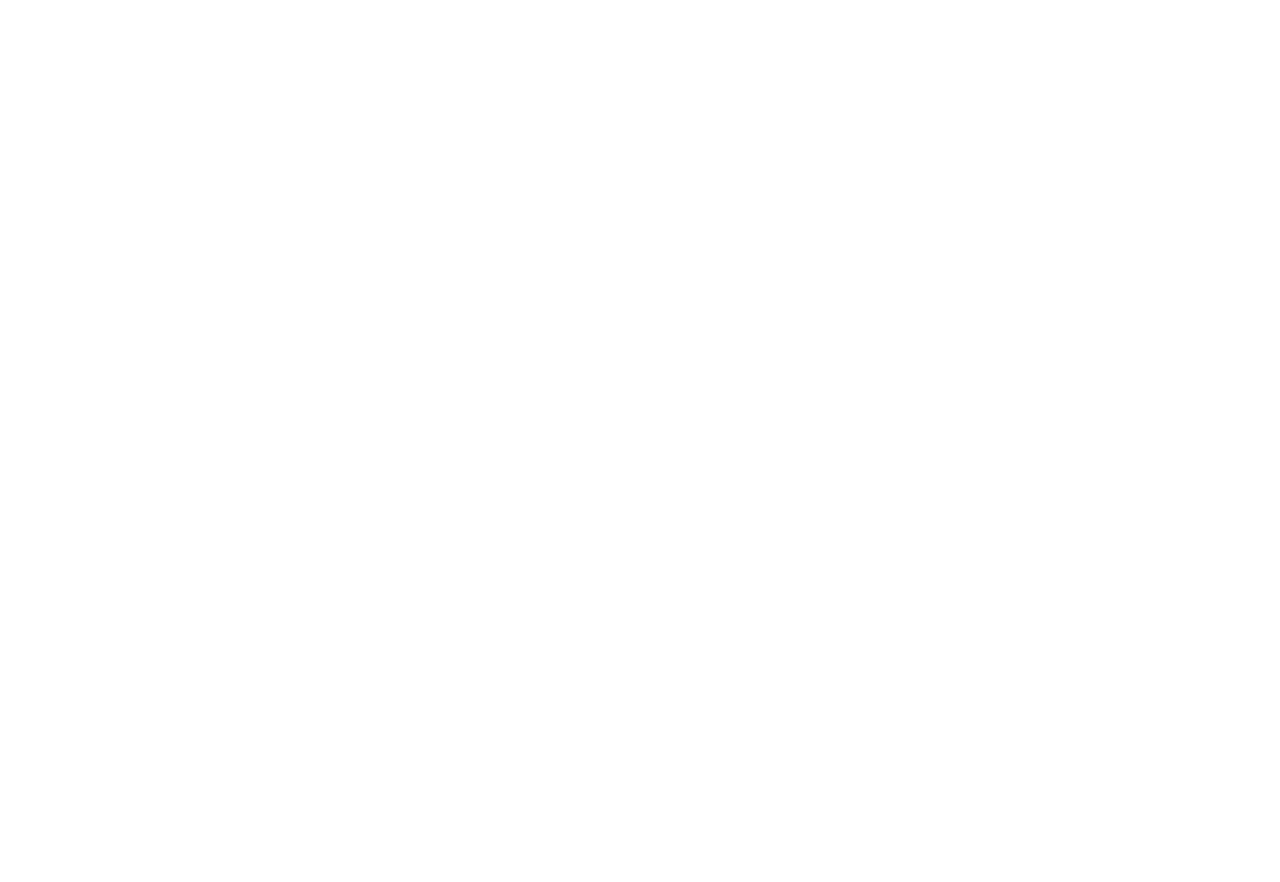
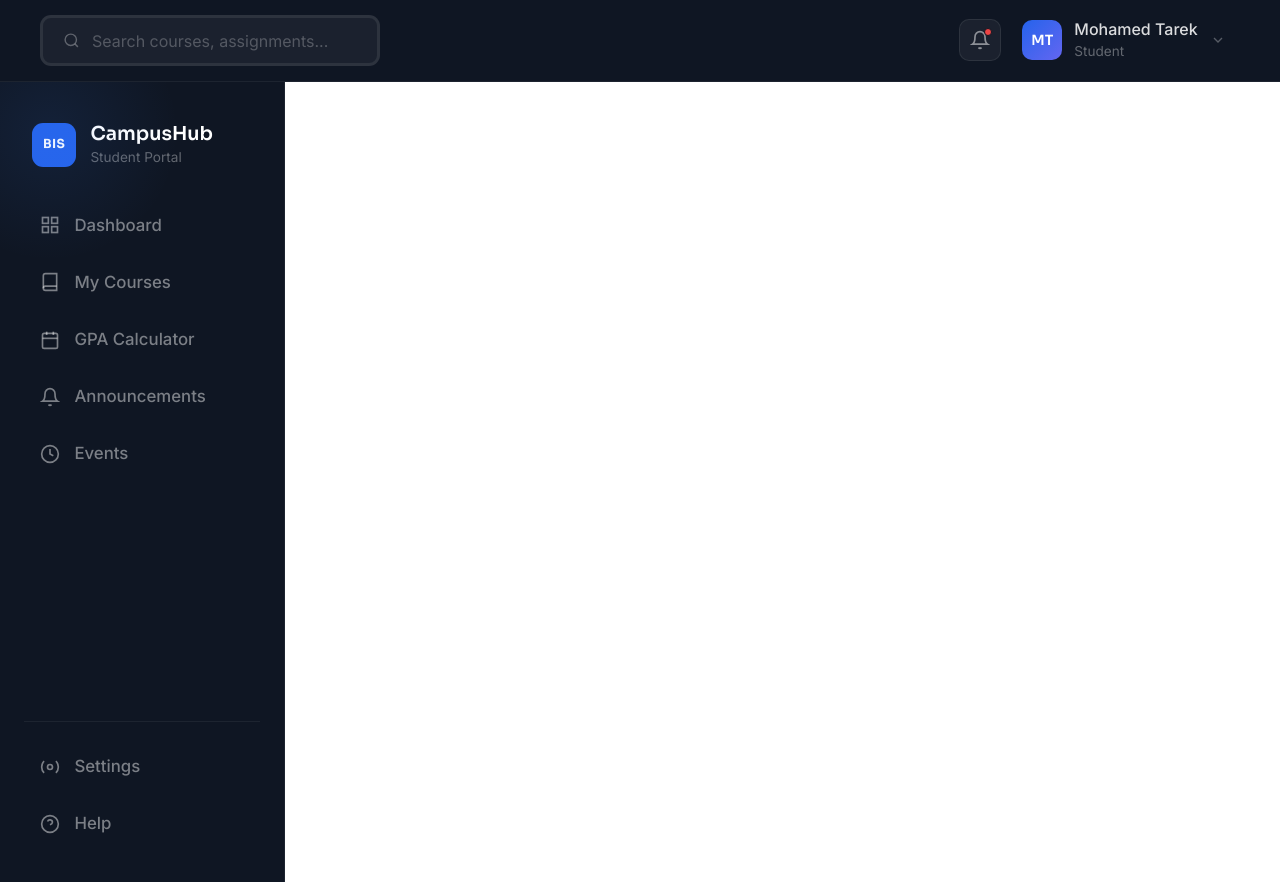
Before and after one commit to Mohamed-tarek107/Campus-Hub, an Angular app in the folder frontend/: page /dashboard in a window 1280 px wide. Before the commit this address led to /. Before the commit the page ends 800 px from the top, so only its background shows below. Built offline with nearby package versions, Linux system fonts and the light colour scheme.

Commit message:
Added dashboard route and easy access(for development) from login + edited side and upper nav to a bigger scale width and height and changed font and font size for a better readable eye relifing view of dashboard

```diff
--- a/frontend/src/app/app.routes.ts
+++ b/frontend/src/app/app.routes.ts
@@ -1,9 +1,11 @@
 import { Routes } from '@angular/router';
 import { LoginPage } from './components/login-page/login-page';
 import { RegisterPage } from './components/register-page/register-page';
+import { DashboardComponent } from './components/dashboard/dashboard.component';
 
 export const routes: Routes = [
     {path: '', redirectTo: 'login', pathMatch: 'full'},
     { path: 'login', component: LoginPage },
     { path: 'register', component: RegisterPage },
+    { path: 'dashboard', component: DashboardComponent}
 ];
--- a/frontend/src/app/components/login-page/login-page.ts
+++ b/frontend/src/app/components/login-page/login-page.ts
@@ -20,16 +20,17 @@
   constructor(private router: Router) {}
 
   async onLogin() {
-    if (!this.credentials.username || !this.credentials.password) {
-      this.errorMessage = 'Please fill in all fields.';
-      return;
-    }
+    // if (!this.credentials.username || !this.credentials.password) {
+    //   this.errorMessage = 'Please fill in all fields.';
+    //   return;
+    // }
 
     this.isLoading = true;
     this.errorMessage = '';
 
     try {
       // TODO: inject AuthService and call this.authService.login(this.credentials)
+      this.router.navigate(['/dashboard']);
       // On success: this.router.navigate(['/dashboard']);
       console.log('Login payload:', this.credentials);
     } catch (error: any) {
--- a/frontend/src/app/components/sidenav/sidenav.component.css
+++ b/frontend/src/app/components/sidenav/sidenav.component.css
@@ -1,25 +1,24 @@
-@import url('https://fonts.googleapis.com/css2?family=Sora:wght@400;600;700&family=DM+Sans:wght@400;500&display=swap');
+@import url('https://fonts.googleapis.com/css2?family=Sora:wght@400;600;700&family=Inter:wght@400;500;600&display=swap');
 
 :host {
   display: block;
   height: 100vh;
-  font-family: 'DM Sans', sans-serif;
+  font-family: 'Inter', sans-serif;
 }
 
 /* ── Sidenav Shell ───────────────────────────────────── */
 .sidenav {
-  width: 220px;
+  width: 285px;
   height: 100vh;
   background: #0f1623;
   display: flex;
   flex-direction: column;
-  padding: 1.5rem 1rem;
+  padding: 2rem 1.5rem;
   position: relative;
   border-right: 1px solid rgba(255,255,255,.06);
   overflow: hidden;
 }
 
-/* Subtle glow top-left */
 .sidenav::before {
   content: '';
   position: absolute;
@@ -33,19 +32,20 @@
 .sidenav-brand {
   display: flex;
   align-items: center;
-  gap: .75rem;
-  padding: .5rem .5rem 1.75rem;
+  gap: .9rem;
+  padding: .5rem .5rem 2rem;
 }
 
 .brand-icon {
-  width: 36px; height: 36px;
+  width: 44px; height: 44px;
   background: #2563eb;
-  border-radius: 9px;
+  border-radius: 11px;
   display: flex; align-items: center; justify-content: center;
   font-family: 'Sora', sans-serif;
-  font-weight: 700; font-size: .95rem;
+  font-weight: 700; font-size: .78rem;
   color: white;
   flex-shrink: 0;
+  letter-spacing: .03em;
 }
 
 .brand-text {
@@ -55,14 +55,15 @@
 
 .brand-name {
   font-family: 'Sora', sans-serif;
-  font-weight: 600; font-size: 1rem;
+  font-weight: 600; font-size: 1.2rem;
   color: white;
   line-height: 1.2;
 }
 
 .brand-sub {
-  font-size: .7rem;
+  font-size: .85rem;
   color: rgba(255,255,255,.35);
+  margin-top: .1rem;
 }
 
 /* ── Nav Links ───────────────────────────────────────── */
@@ -71,25 +72,25 @@
   flex: 1;
   display: flex;
   flex-direction: column;
-  gap: .25rem;
+  gap: .3rem;
 }
 
 .nav-item {
   display: flex;
   align-items: center;
-  gap: .75rem;
-  padding: .65rem .85rem;
-  border-radius: 10px;
+  gap: .9rem;
+  padding: .85rem 1rem;
+  border-radius: 11px;
   text-decoration: none;
   color: rgba(255,255,255,.45);
-  font-size: .88rem;
+  font-size: 1.05rem;
   font-weight: 500;
   transition: background .2s, color .2s;
   cursor: pointer;
 }
 
 .nav-item svg {
-  width: 17px; height: 17px;
+  width: 20px; height: 20px;
   flex-shrink: 0;
   transition: color .2s;
 }
@@ -110,11 +111,11 @@
 .nav-bottom {
   display: flex;
   flex-direction: column;
-  gap: .25rem;
+  gap: .3rem;
 }
 
 .divider-line {
   height: 1px;
   background: rgba(255,255,255,.06);
-  margin: .75rem 0;
+  margin: .85rem 0;
 }
--- a/frontend/src/app/components/sidenav/sidenav.component.html
+++ b/frontend/src/app/components/sidenav/sidenav.component.html
@@ -1,9 +1,9 @@
 <nav class="sidenav">
 
   <div class="sidenav-brand">
-    <div class="brand-icon">Z</div>
+    <div class="brand-icon">BIS</div>
     <div class="brand-text">
-      <span class="brand-name">Zabdesk</span>
+      <span class="brand-name">CampusHub</span>
       <span class="brand-sub">Student Portal</span>
     </div>
   </div>
@@ -27,22 +27,12 @@
       </a>
     </li>
     <li>
-      <a routerLink="/assignments" routerLinkActive="active" class="nav-item">
-        <svg viewBox="0 0 24 24" fill="none" stroke="currentColor" stroke-width="2">
-          <path d="M14 2H6a2 2 0 0 0-2 2v16a2 2 0 0 0 2 2h12a2 2 0 0 0 2-2V8z"/>
-          <polyline points="14 2 14 8 20 8"/><line x1="16" y1="13" x2="8" y2="13"/>
-          <line x1="16" y1="17" x2="8" y2="17"/><polyline points="10 9 9 9 8 9"/>
-        </svg>
-        <span>Assignments</span>
-      </a>
-    </li>
-    <li>
-      <a routerLink="/schedule" routerLinkActive="active" class="nav-item">
+      <a routerLink="/gpaCalculator" routerLinkActive="active" class="nav-item">
         <svg viewBox="0 0 24 24" fill="none" stroke="currentColor" stroke-width="2">
           <rect x="3" y="4" width="18" height="18" rx="2"/><line x1="16" y1="2" x2="16" y2="6"/>
           <line x1="8" y1="2" x2="8" y2="6"/><line x1="3" y1="10" x2="21" y2="10"/>
         </svg>
-        <span>Schedule</span>
+        <span>GPA Calculator</span>
       </a>
     </li>
     <li>
--- a/frontend/src/app/components/uppernav/uppernav.component.css
+++ b/frontend/src/app/components/uppernav/uppernav.component.css
@@ -1,8 +1,8 @@
-@import url('https://fonts.googleapis.com/css2?family=Sora:wght@400;600;700&family=DM+Sans:wght@400;500&display=swap');
+@import url('https://fonts.googleapis.com/css2?family=Sora:wght@400;600;700&family=Inter:wght@400;500;600&display=swap');
 
 :host {
   display: block;
-  font-family: 'DM Sans', sans-serif;
+  font-family: 'Inter', sans-serif;
   position: relative;
   z-index: 100;
 }
@@ -10,13 +10,13 @@
 /* ── Topnav Shell ────────────────────────────────────── */
 .topnav {
   width: 100%;
-  height: 60px;
+  height: 82px;
   background: #0f1623;
   border-bottom: 1px solid rgba(255,255,255,.06);
   display: flex;
   align-items: center;
   justify-content: space-between;
-  padding: 0 1.75rem;
+  padding: 0 2.5rem;
   gap: 1rem;
 }
 
@@ -24,12 +24,12 @@
 .search-wrap {
   display: flex;
   align-items: center;
-  gap: .65rem;
+  gap: .75rem;
   background: rgba(255,255,255,.05);
-  border: 1px solid rgba(255,255,255,.08);
-  border-radius: 10px;
-  padding: .5rem 1rem;
-  width: 280px;
+  border: 3px solid rgba(255,255,255,.08);
+  border-radius: 11px;
+  padding: .65rem 1.25rem;
+  width: 340px;
   transition: border-color .2s, background .2s;
 }
 
@@ -39,7 +39,7 @@
 }
 
 .search-wrap svg {
-  width: 15px; height: 15px;
+  width: 17px; height: 17px;
   color: rgba(255,255,255,.3);
   flex-shrink: 0;
 }
@@ -48,8 +48,8 @@
   background: none;
   border: none;
   outline: none;
-  font-size: .87rem;
-  font-family: 'DM Sans', sans-serif;
+  font-size: 1rem;
+  font-family: 'Inter', sans-serif;
   color: rgba(255,255,255,.8);
   width: 100%;
 }
@@ -60,24 +60,24 @@
 .topnav-right {
   display: flex;
   align-items: center;
-  gap: .75rem;
+  gap: .85rem;
   position: relative;
 }
 
 /* ── Icon Button (Notifications) ────────────────────── */
 .icon-btn {
   position: relative;
-  width: 36px; height: 36px;
+  width: 42px; height: 42px;
   background: rgba(255,255,255,.05);
   border: 1px solid rgba(255,255,255,.08);
-  border-radius: 9px;
+  border-radius: 10px;
   display: flex; align-items: center; justify-content: center;
   cursor: pointer;
   color: rgba(255,255,255,.5);
   transition: background .2s, color .2s;
 }
 
-.icon-btn svg { width: 17px; height: 17px; }
+.icon-btn svg { width: 20px; height: 20px; }
 
 .icon-btn:hover {
   background: rgba(255,255,255,.09);
@@ -86,8 +86,8 @@
 
 .notif-dot {
   position: absolute;
-  top: 7px; right: 7px;
-  width: 7px; height: 7px;
+  top: 8px; right: 8px;
+  width: 8px; height: 8px;
   background: #ef4444;
   border-radius: 50%;
   border: 1.5px solid #0f1623;
@@ -97,9 +97,9 @@
 .avatar-wrap {
   display: flex;
   align-items: center;
-  gap: .6rem;
-  padding: .4rem .75rem .4rem .4rem;
-  border-radius: 10px;
+  gap: .75rem;
+  padding: .5rem .9rem .5rem .5rem;
+  border-radius: 11px;
   cursor: pointer;
   transition: background .2s;
   position: relative;
@@ -108,12 +108,12 @@
 .avatar-wrap:hover { background: rgba(255,255,255,.06); }
 
 .avatar {
-  width: 34px; height: 34px;
+  width: 40px; height: 40px;
   background: linear-gradient(135deg, #2563eb, #6366f1);
-  border-radius: 8px;
+  border-radius: 10px;
   display: flex; align-items: center; justify-content: center;
   font-family: 'Sora', sans-serif;
-  font-weight: 600; font-size: .8rem;
+  font-weight: 600; font-size: .88rem;
   color: white;
   flex-shrink: 0;
 }
@@ -124,19 +124,20 @@
 }
 
 .user-name {
-  font-size: .85rem;
+  font-size: 1rem;
   font-weight: 500;
   color: rgba(255,255,255,.85);
   line-height: 1.2;
 }
 
 .user-role {
-  font-size: .72rem;
+  font-size: .85rem;
   color: rgba(255,255,255,.35);
+  margin-top: .1rem;
 }
 
 .chevron {
-  width: 14px; height: 14px;
+  width: 16px; height: 16px;
   color: rgba(255,255,255,.3);
   transition: transform .2s;
 }
@@ -146,14 +147,14 @@
 /* ── Dropdowns ───────────────────────────────────────── */
 .dropdown {
   position: absolute;
-  top: calc(100% + .75rem);
+  top: calc(100% + .85rem);
   background: #151e2e;
   border: 1px solid rgba(255,255,255,.08);
-  border-radius: 12px;
-  padding: .5rem;
+  border-radius: 13px;
+  padding: .6rem;
   box-shadow: 0 8px 40px rgba(0,0,0,.5);
   z-index: 200;
-  min-width: 200px;
+  min-width: 220px;
   animation: fadeDown .15s ease;
 }
 
@@ -163,24 +164,24 @@
 }
 
 .user-dropdown  { right: 0; }
-.notif-dropdown { right: 2.5rem; min-width: 260px; }
+.notif-dropdown { right: 3rem; min-width: 300px; }
 
 .dropdown-title {
-  font-size: .72rem;
+  font-size: .75rem;
   font-weight: 600;
   color: rgba(255,255,255,.25);
   text-transform: uppercase;
   letter-spacing: .06em;
-  padding: .4rem .75rem .6rem;
+  padding: .5rem .85rem .7rem;
 }
 
 .dropdown-item {
   display: flex;
   align-items: center;
-  gap: .65rem;
-  padding: .6rem .75rem;
-  border-radius: 8px;
-  font-size: .87rem;
+  gap: .75rem;
+  padding: .75rem .85rem;
+  border-radius: 9px;
+  font-size: 1rem;
   color: rgba(255,255,255,.65);
   text-decoration: none;
   cursor: pointer;
@@ -188,10 +189,10 @@
   background: none;
   border: none;
   width: 100%;
-  font-family: 'DM Sans', sans-serif;
+  font-family: 'Inter', sans-serif;
 }
 
-.dropdown-item svg { width: 15px; height: 15px; flex-shrink: 0; }
+.dropdown-item svg { width: 17px; height: 17px; flex-shrink: 0; }
 
 .dropdown-item:hover {
   background: rgba(255,255,255,.06);
@@ -204,44 +205,44 @@
 .dropdown-divider {
   height: 1px;
   background: rgba(255,255,255,.06);
-  margin: .4rem 0;
+  margin: .5rem 0;
 }
 
 /* Notification items */
 .notif-item {
   display: flex;
   align-items: flex-start;
-  gap: .65rem;
-  padding: .65rem .75rem;
-  border-radius: 8px;
+  gap: .75rem;
+  padding: .75rem .85rem;
+  border-radius: 9px;
   transition: background .15s;
 }
 
 .notif-item:hover { background: rgba(255,255,255,.04); }
 
 .notif-dot-sm {
-  width: 7px; height: 7px;
+  width: 8px; height: 8px;
   background: #2563eb;
   border-radius: 50%;
-  margin-top: .35rem;
+  margin-top: .4rem;
   flex-shrink: 0;
 }
 
 .notif-text {
-  font-size: .84rem;
+  font-size: .97rem;
   color: rgba(255,255,255,.75);
-  line-height: 1.4;
+  line-height: 1.45;
 }
 
 .notif-time {
-  font-size: .75rem;
+  font-size: .87rem;
   color: rgba(255,255,255,.3);
-  margin-top: .2rem;
+  margin-top: .25rem;
 }
 
 .dropdown-empty {
-  font-size: .84rem;
+  font-size: .9rem;
   color: rgba(255,255,255,.25);
   text-align: center;
-  padding: 1rem;
+  padding: 1.25rem;
 }
```
